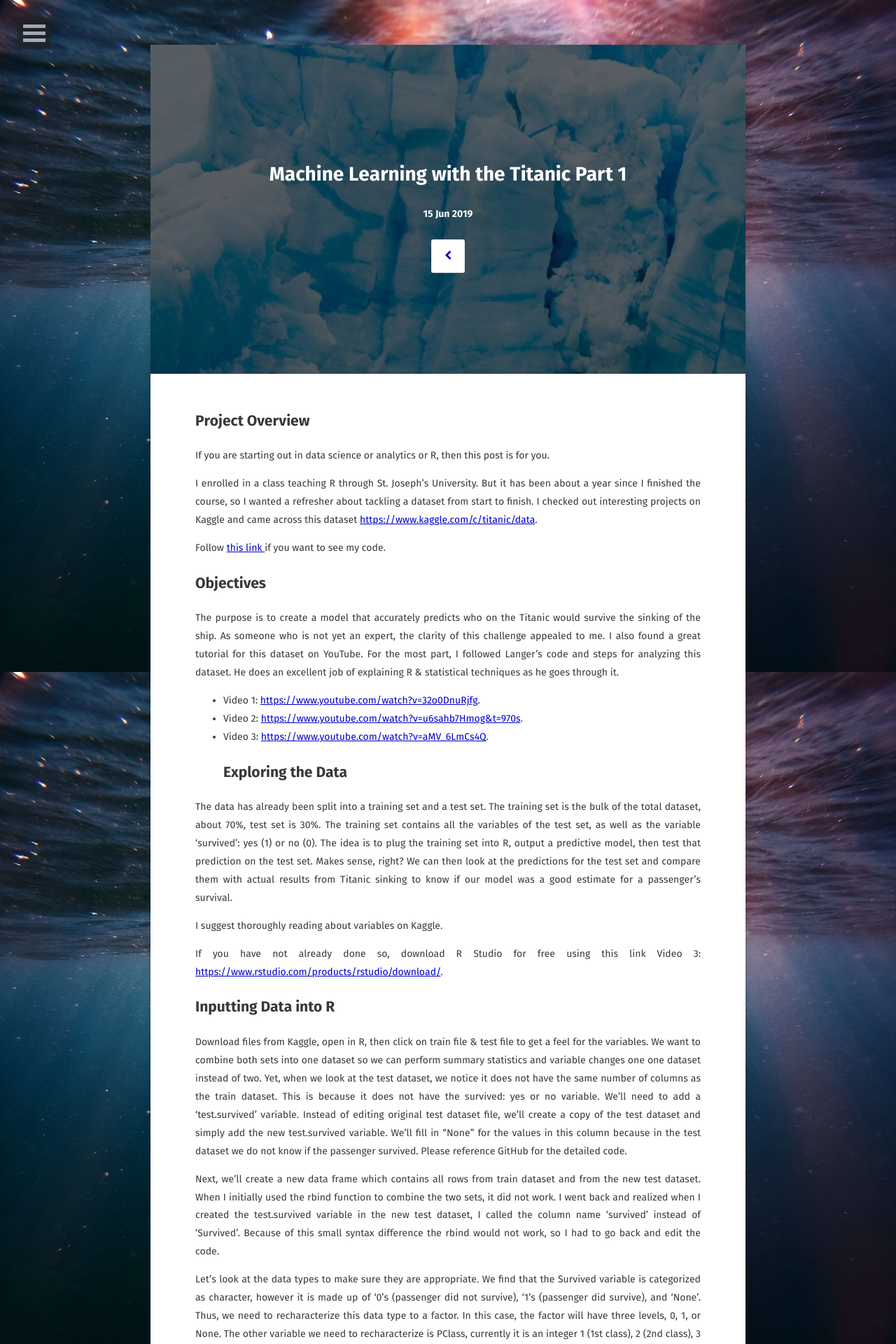
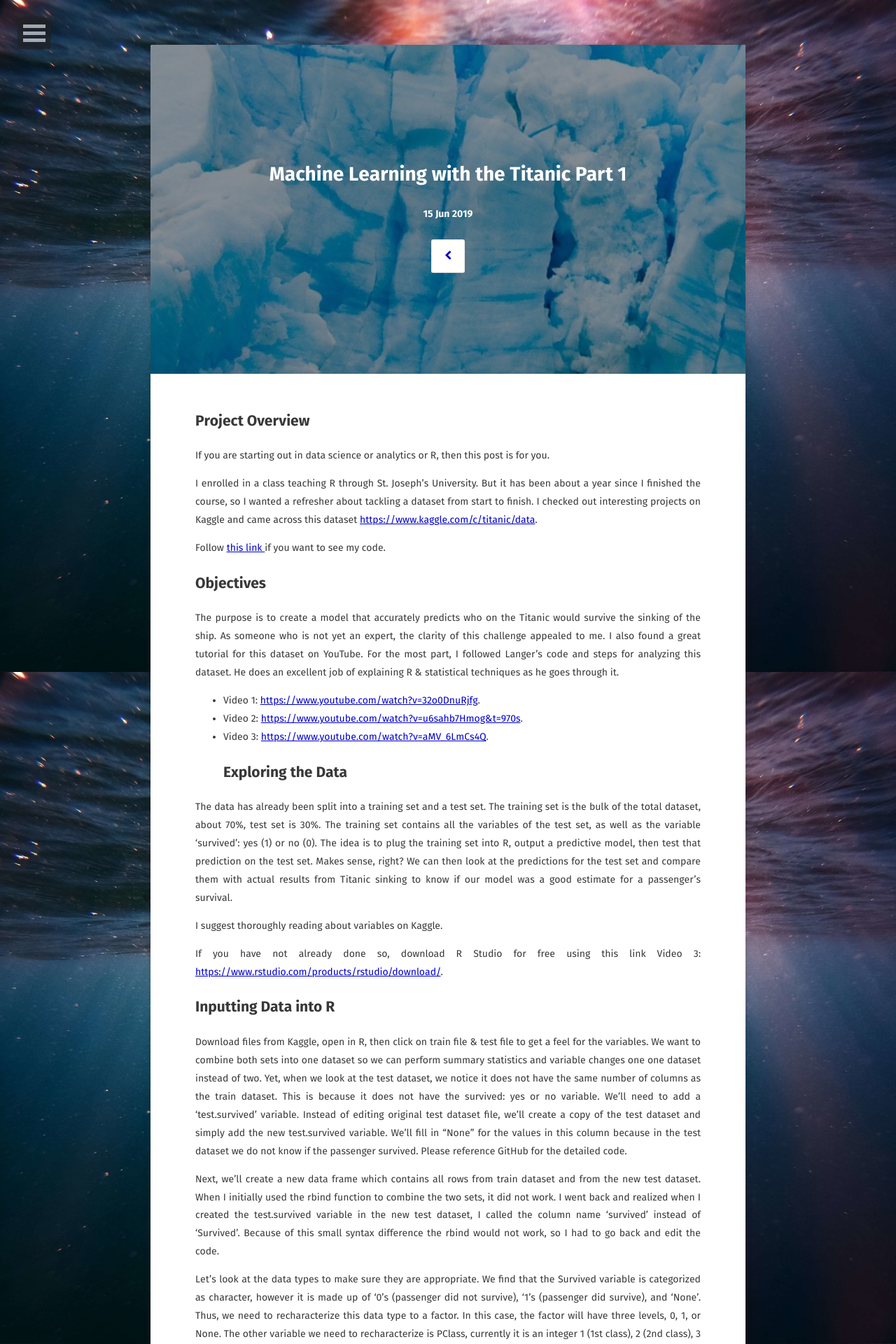
Before and after one commit to sarahschirduan/sarahschirduan.github.io, a Jekyll site: the page built from _posts/2019-06-15-titanic-part1.md, in a window 1280 px wide. Shown: the top 1920 px of the page at 70% size. Built offline with Jekyll 4.4.1, drawn with Linux system fonts in a browser that asks for light colours; some web fonts are replaced.

Commit message:
Update site.scss

```diff
--- a/_sass/site.scss
+++ b/_sass/site.scss
@@ -204,7 +204,7 @@ header .entry-meta {
         margin-right: -4rem;
         margin-top: -2rem;
         border-radius: 3px 3px 0 0;
-        background-color: rgba($black, 0.6);
+        background-color: rgba($color_fuscous_gray, 0.6);
         background-blend-mode: multiply;
         background-position: center center;
     }
@@ -215,7 +215,7 @@ header .entry-meta {
         margin-right: -4rem;
         margin-top: -2rem;
         border-radius: 3px 3px 0 0;
-        background-color: rgba($black, 0.6);
+        background-color: rgba($color_fuscous_gray, 0.6);
         background-blend-mode: multiply;
         background-position: center center;
     }
```
